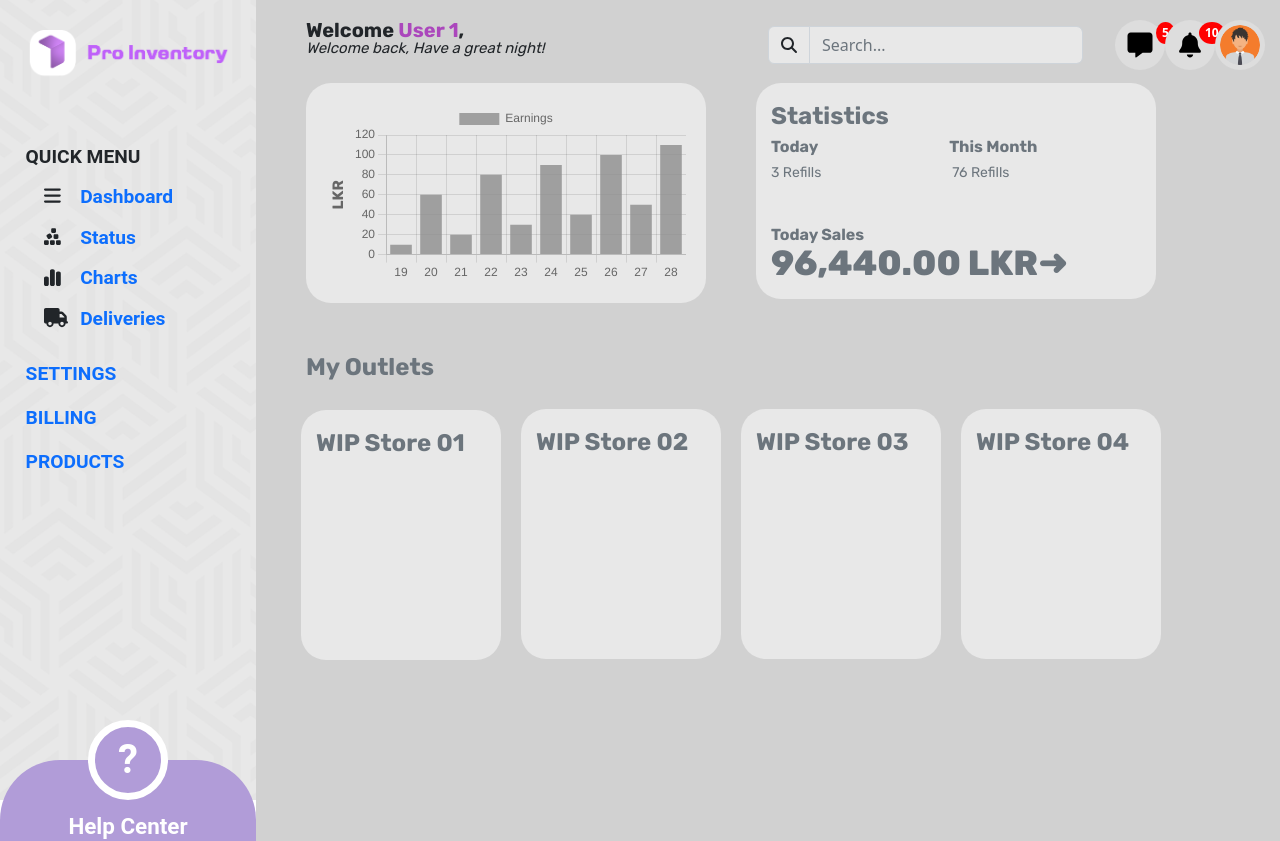
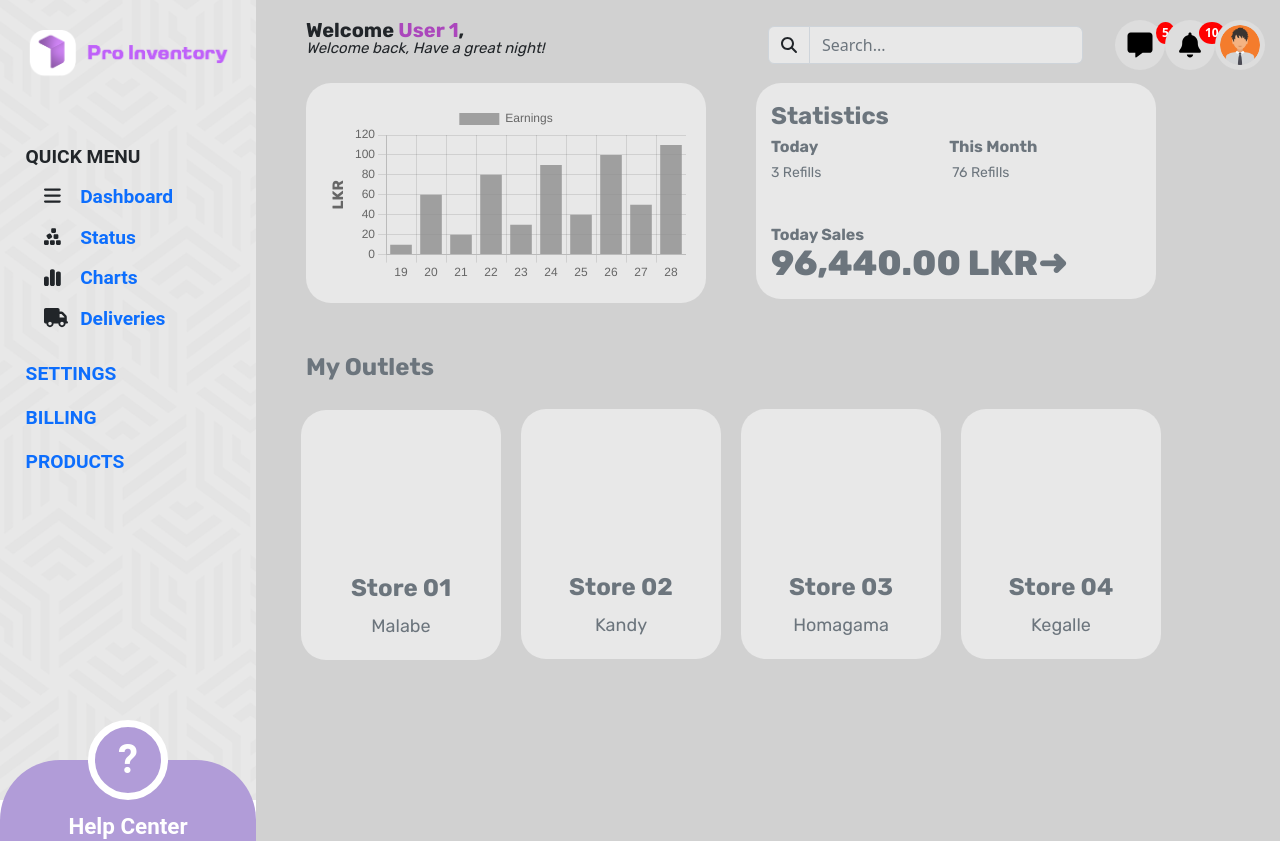
Before and after one commit to ProInventory/Warehouse-frontend, a React (Create React App) app: page /home in a window 1280 px wide. Shown: the top 841 px of the page. Built offline with nearby package versions, Linux system fonts and the light colour scheme.

Commit message:
Update Outlets
Co-Authored-By: Sachin Dewthuru <101192491+RaZOr519@users.noreply.github.com>
Co-Authored-By: Tharindu N. Madhusanka <mail@tharindu.dev>

```diff
--- a/src/components/dashboard/outlets.jsx
+++ b/src/components/dashboard/outlets.jsx
@@ -11,6 +11,7 @@ const Container = styled.div`
 		box-shadow: 0px 0px 5px rgba(0, 0, 0, 0);
 		transition: box-shadow 0.3s ease-in-out;
 		position: relative;
+		text-align:center;
 	}
 
 	.center:hover {
@@ -29,12 +30,21 @@ const Container = styled.div`
 
 	.label-stat {
 		position: relative;
-		margin: 0px 0px;
-		padding: 15px 0px 0px 15px;
 		font-size: 24px;
 		font-weight: bold;
 		color: #6c757d;
 		font-family: "Rubik", sans-serif;
+		margin-top: 80%;
+	}
+
+	.label-stat:hover {
+		color: #00000f;
+		transition: color 0.2s ease-in-out;
+	}
+
+	.label-stat-location{
+		font-size:18px;
+		font-weight: lighter;
 	}
 
 	.time-txt {
@@ -71,6 +81,7 @@ const Container = styled.div`
 		top: -10px;
 		transition: color 0.3s ease-in-out;
 	}
+
 	.time-data-big:hover {
 		color: #00000f;
 		transition: color 0.2s ease-in-out;
@@ -92,7 +103,11 @@ const NumStat = () => {
 							<form>
 								<div className="txt_field">
 									<label className="label-stat">
-										WIP Store 01
+										Store 01
+										<br></br>
+										<label className="label-stat-location">
+											Malabe
+										</label>
 									</label>
 									<br></br>
 								</div>
@@ -106,7 +121,11 @@ const NumStat = () => {
 							<form>
 								<div className="txt_field">
 									<label className="label-stat">
-										WIP Store 02
+										Store 02
+										<br></br>
+										<label className="label-stat-location">
+											Kandy
+										</label>
 									</label>
 									<br></br>
 								</div>
@@ -120,7 +139,11 @@ const NumStat = () => {
 							<form>
 								<div className="txt_field">
 									<label className="label-stat">
-										WIP Store 03
+										Store 03
+										<br></br>
+										<label className="label-stat-location">
+											Homagama
+										</label>
 									</label>
 									<br></br>
 								</div>
@@ -134,7 +157,11 @@ const NumStat = () => {
 							<form>
 								<div className="txt_field">
 									<label className="label-stat">
-										WIP Store 04
+										Store 04
+										<br></br>
+										<label className="label-stat-location">
+											Kegalle
+										</label>
 									</label>
 									<br></br>
 								</div>
```
